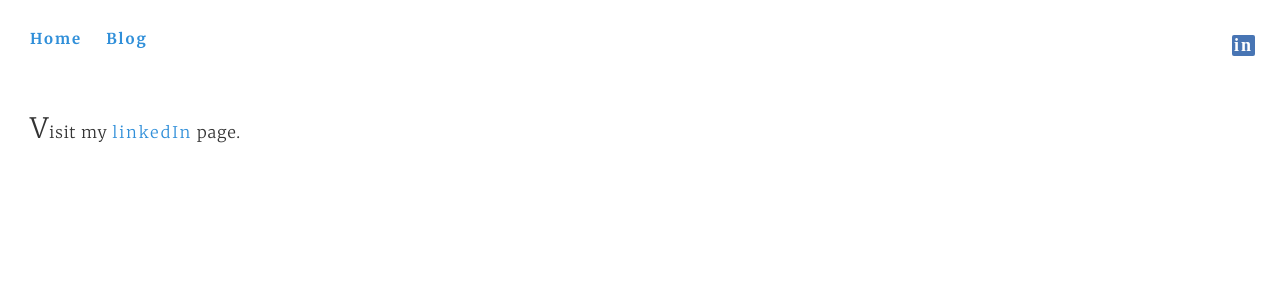
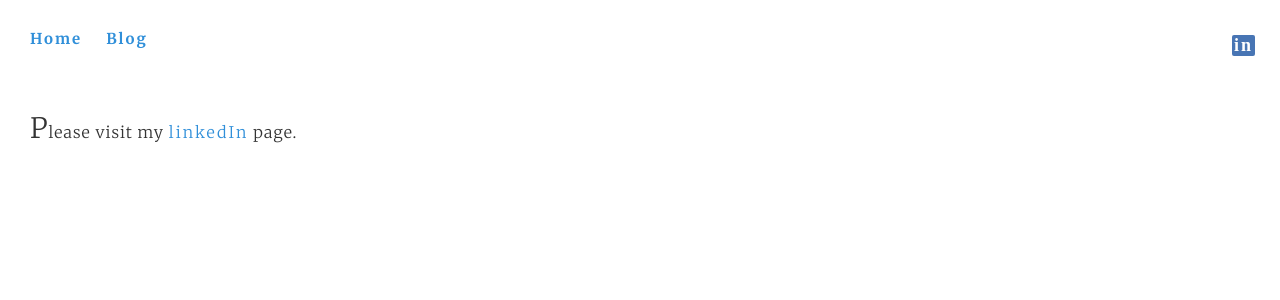
Before and after one commit to srirangamv/srirangamv.github.io, a Jekyll site: the page built from about/index.html, in a window 1280 px wide. Shown: the top 300 px of the page. Built offline with Jekyll 4.4.1, drawn with Linux system fonts in a browser that asks for light colours; nearby versions of some CDN libraries; library files that are not in the unit come from our copies.

Commit message:
site css changes.

```diff
--- a/about/index.html
+++ b/about/index.html
@@ -4,5 +4,5 @@
 ---
 
 <div class="hs-inner">
-  <p>Visit my <a href="https://in.linkedin.com/in/vikramsrirangam" target="_blank">linkedIn</a> page.</p>
+  <p>Please visit my <a href="https://in.linkedin.com/in/vikramsrirangam" target="_blank">linkedIn</a> page.</p>
 </div>
--- a/css/style.css
+++ b/css/style.css
@@ -185,7 +185,7 @@
         letter-spacing: 1px;
     }
 
-   .hs-inner p:first-letter {
+   .hs-inner p:first-child:first-letter {
        font-size: 28px;
    }
 
```
